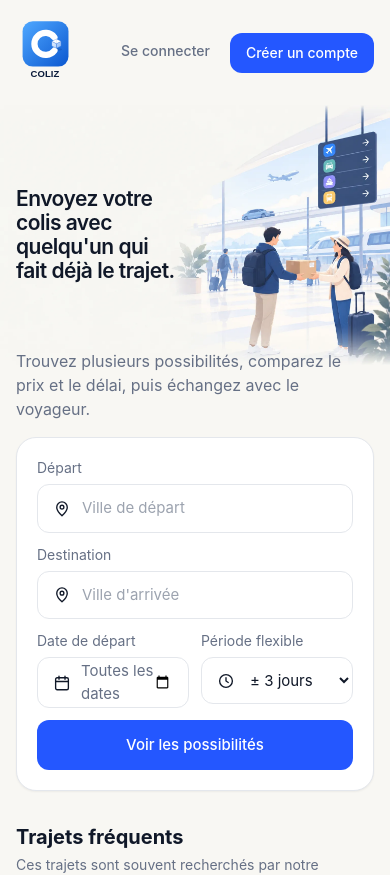
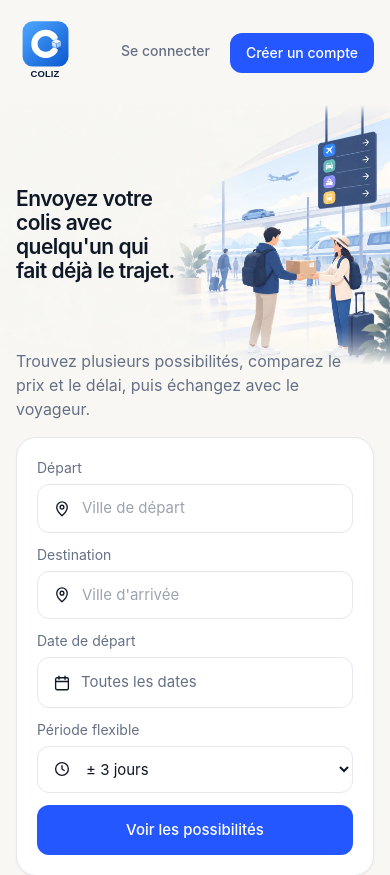
Before and after one commit to deen-tag/Coliz, a Next.js app: page / in a window 390 px wide. Shown: the top 875 px of the page. Built offline with nearby package versions, Linux system fonts and the light colour scheme; no server answers.

Commit message:
Champs date: une seule icône, texte sur une ligne

```diff
--- a/src/app/(app)/recherche/page.tsx
+++ b/src/app/(app)/recherche/page.tsx
@@ -254,7 +254,7 @@ function SearchForm({ from, to, date, flex }: { from: string; to: string; date:
         <IconField icon={<MapPinIcon size={18} />} placeholder="Départ" value={f.from} onChange={(e) => setF({ ...f, from: e.target.value })} />
         <IconField icon={<MapPinIcon size={18} />} placeholder="Destination" value={f.to} onChange={(e) => setF({ ...f, to: e.target.value })} />
       </div>
-      <div className="grid grid-cols-2 gap-3">
+      <div className="grid grid-cols-1 sm:grid-cols-2 gap-3">
         <DateField label="Date de départ" value={f.date} onChange={(v) => setF({ ...f, date: v })} placeholder="Toutes les dates" icon={<CalendarIcon size={18} />} />
         <IconSelect label="Période flexible" icon={<ClockIcon size={18} />} value={f.flex} onChange={(e) => setF({ ...f, flex: e.target.value })}>
           <option value="0">Date exacte</option>
--- a/src/app/globals.css
+++ b/src/app/globals.css
@@ -5,3 +5,19 @@
 body {
   @apply bg-surface-alt text-ink antialiased;
 }
+
+/* Champs date : on cache l'icône calendrier native (doublon avec la nôtre, et elle chevauche le texte)
+   mais on l'étire sur tout le champ, pour qu'un appui n'importe où ouvre le calendrier. */
+.date-input::-webkit-calendar-picker-indicator {
+  position: absolute;
+  top: 0;
+  left: 0;
+  right: 0;
+  bottom: 0;
+  width: 100%;
+  height: 100%;
+  margin: 0;
+  padding: 0;
+  opacity: 0;
+  cursor: pointer;
+}
--- a/src/app/page.tsx
+++ b/src/app/page.tsx
@@ -106,7 +106,7 @@ export default async function HomePage() {
                 <IconField name="from" label="Départ" placeholder="Ville de départ" icon={<MapPinIcon size={18} />} />
                 <IconField name="to" label="Destination" placeholder="Ville d'arrivée" icon={<MapPinIcon size={18} />} />
               </div>
-              <div className="grid grid-cols-2 gap-3">
+              <div className="grid grid-cols-1 sm:grid-cols-2 gap-3">
                 <DateField name="date" label="Date de départ" placeholder="Toutes les dates" icon={<CalendarIcon size={18} />} />
                 <label className="block">
                   <span className="block text-sm text-ink-muted mb-1.5 whitespace-nowrap">Période flexible</span>
--- a/src/components/date-field.tsx
+++ b/src/components/date-field.tsx
@@ -4,6 +4,8 @@ import { useState, type ReactNode } from "react";
 
 // Champ date avec un texte visible quand il est vide : sur Android, une date
 // non renseignée s'affiche comme une case blanche sans indication.
+// L'icône calendrier du navigateur (à droite) est masquée : on affiche la nôtre, la même partout,
+// et le champ entier reste cliquable pour ouvrir le calendrier (voir .date-input dans globals.css).
 export function DateField({
   label,
   name,
@@ -44,12 +46,12 @@ export function DateField({
             setInner(e.target.value);
             onChange?.(e.target.value);
           }}
-          className={`w-full rounded-control border border-line bg-surface ${icon ? "pl-11 pr-4" : "px-4"} py-3 text-[15px] focus:outline-none focus:ring-2 focus:ring-primary/40 ${
+          className={`date-input w-full rounded-control border border-line bg-surface ${icon ? "pl-11 pr-4" : "px-4"} py-3 text-[15px] focus:outline-none focus:ring-2 focus:ring-primary/40 ${
             current ? "" : "text-transparent"
           } ${className}`}
         />
         {!current && (
-          <span className={`pointer-events-none absolute inset-y-0 ${icon ? "left-11" : "left-4"} flex items-center text-[15px] text-ink-muted`}>
+          <span className={`pointer-events-none absolute inset-y-0 right-3 ${icon ? "left-11" : "left-4"} flex items-center overflow-hidden whitespace-nowrap text-[15px] text-ink-muted`}>
             {placeholder}
           </span>
         )}
```
